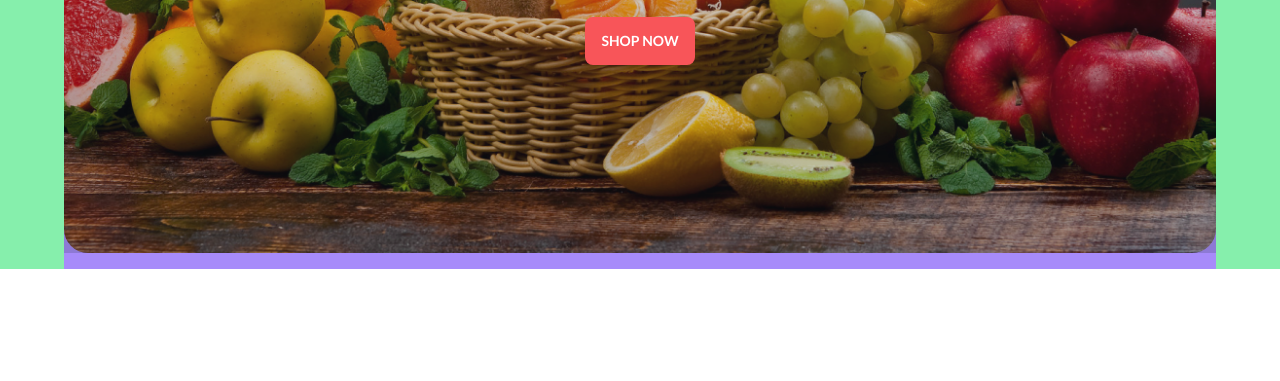
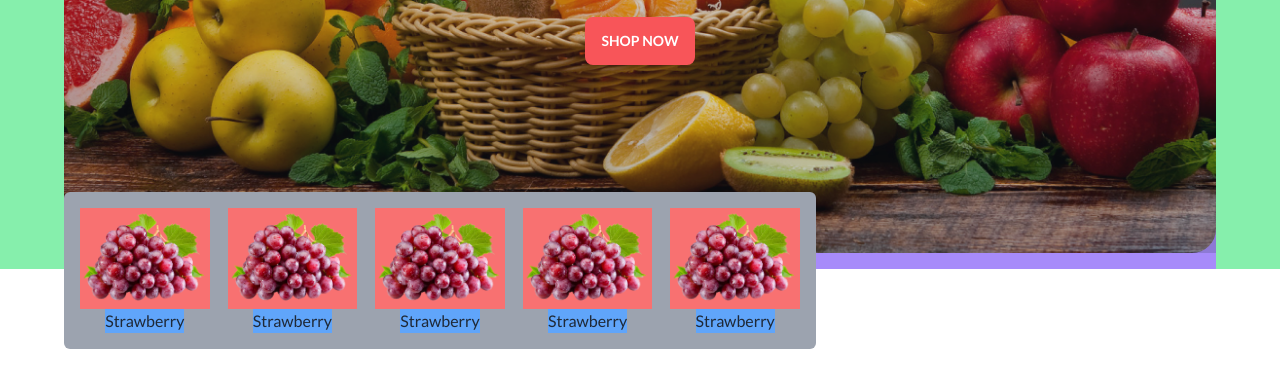
Before and after one commit to MoniruzzamanBillal/PR-assignment3, a plain HTML site: page index.html in a window 1280 px wide. Shown: the part 419-800 px from the top of the page. Drawn offline with nearby package versions, Linux system fonts and the light colour scheme; grey boxes are pictures that could not be loaded.

Commit message:
banner section , card

```diff
--- a/index.html
+++ b/index.html
@@ -305,6 +305,98 @@
           <!--  -->
         </div>
         <!-- carousel ends -->
+
+        <div
+          class="bannerBottomCard rounded-md p-4 absolute -bottom-20 left-0 bg-gray-400"
+        >
+          <!-- <div class="card w-[84%] m-auto bg-base-100 shadow-xl"> -->
+          <div class="card w-full m-auto">
+            <!--  -->
+            <div class="cardWrapper flex justify-between">
+              <!-- card 1 -->
+              <div class="cardBody w-[18%] card1">
+                <div
+                  class="cardContent flex justify-center items-center flex-col"
+                >
+                  <div class="cardImg bg-red-400">
+                    <img src="images/fruit1.png" alt="" />
+                  </div>
+                  <!--  -->
+                  <div class="cardHead bg-blue-400">
+                    <h1>Strawberry</h1>
+                  </div>
+                </div>
+              </div>
+              <!--  -->
+
+              <!-- card 2 -->
+              <div class="cardBody w-[18%] card2">
+                <div
+                  class="cardContent flex justify-center items-center flex-col"
+                >
+                  <div class="cardImg bg-red-400">
+                    <img src="images/fruit1.png" alt="" />
+                  </div>
+                  <!--  -->
+                  <div class="cardHead bg-blue-400">
+                    <h1>Strawberry</h1>
+                  </div>
+                </div>
+              </div>
+              <!--  -->
+
+              <!-- card 3 -->
+              <div class="cardBody w-[18%] card3">
+                <div
+                  class="cardContent flex justify-center items-center flex-col"
+                >
+                  <div class="cardImg bg-red-400">
+                    <img src="images/fruit1.png" alt="" />
+                  </div>
+                  <!--  -->
+                  <div class="cardHead bg-blue-400">
+                    <h1>Strawberry</h1>
+                  </div>
+                </div>
+              </div>
+              <!--  -->
+
+              <!-- card 4 -->
+              <div class="cardBody w-[18%] card4">
+                <div
+                  class="cardContent flex justify-center items-center flex-col"
+                >
+                  <div class="cardImg bg-red-400">
+                    <img src="images/fruit1.png" alt="" />
+                  </div>
+                  <!--  -->
+                  <div class="cardHead bg-blue-400">
+                    <h1>Strawberry</h1>
+                  </div>
+                </div>
+              </div>
+              <!--  -->
+
+              <!-- card 5 -->
+              <div class="cardBody w-[18%] card5">
+                <div
+                  class="cardContent flex justify-center items-center flex-col"
+                >
+                  <div class="cardImg bg-red-400">
+                    <img src="images/fruit1.png" alt="" />
+                  </div>
+                  <!--  -->
+                  <div class="cardHead bg-blue-400">
+                    <h1>Strawberry</h1>
+                  </div>
+                </div>
+              </div>
+              <!--  -->
+
+              <!--  -->
+            </div>
+          </div>
+        </div>
       </div>
     </div>
 
```
